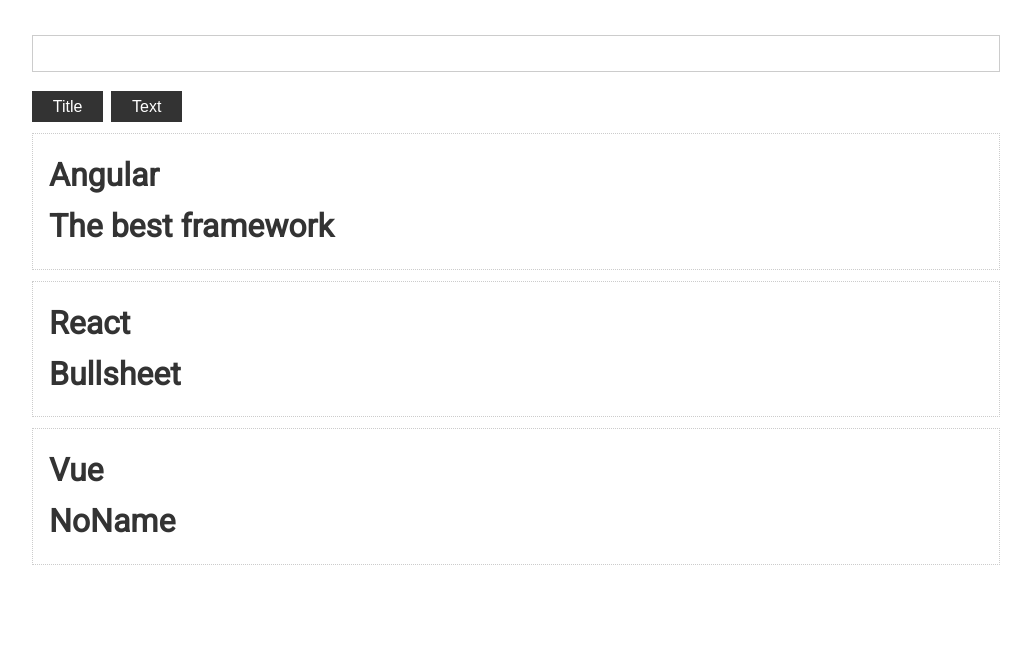
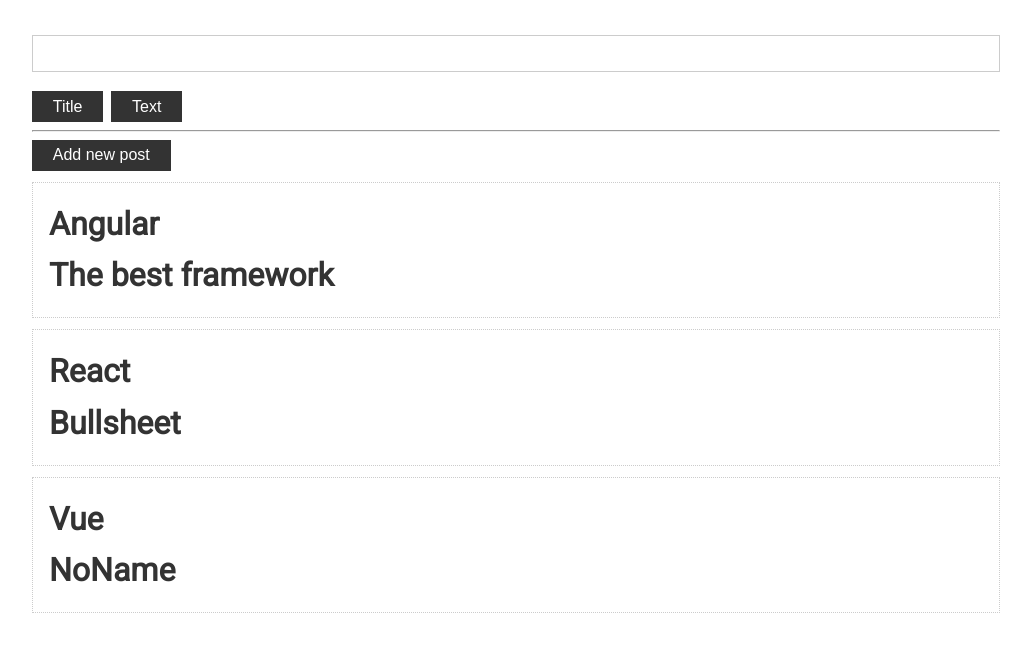
Before and after one commit to jmksm96/angular-basics, an Angular app: page / in a window 1280 px wide. Shown: the top 652 px of the page, without its empty margins (124-1155 px from the left). Built offline with nearby package versions, Linux system fonts and the light colour scheme.

Commit message:
5.9 pipes optimization

```diff
--- a/src/app/app.component.html
+++ b/src/app/app.component.html
@@ -2,6 +2,9 @@
     <input type="text" [(ngModel)]="search">
     <button class="btn" (click)="searchField = 'title'">Title</button>
     <button class="btn" (click)="searchField = 'text'">Text</button>
+    <hr>
+    <button class="btn" (click)="addPost()">Add new post</button>
+
     <div
             *ngFor="let post of posts | filter:search: searchField"
             class="card">
--- a/src/app/app.component.ts
+++ b/src/app/app.component.ts
@@ -11,8 +11,15 @@
     styleUrls: ['./app.component.scss']
 })
 export class AppComponent {
-    search = ''.toLowerCase()
+    search = ''
     searchField = 'title'
+
+    addPost(): void {
+        this.posts.push({
+            title: 'New title',
+            text: 'new text'
+        })
+    }
 
     posts: Post [] = [
         {title: 'Angular', text: 'The best framework'},
--- a/src/app/pipes/filter.pipe.ts
+++ b/src/app/pipes/filter.pipe.ts
@@ -2,7 +2,8 @@
 import {Post} from "../app.component";
 
 @Pipe({
-    name: 'filter'
+    name: 'filter',
+    pure: false
 })
 export class FilterPipe implements PipeTransform {
 
```
